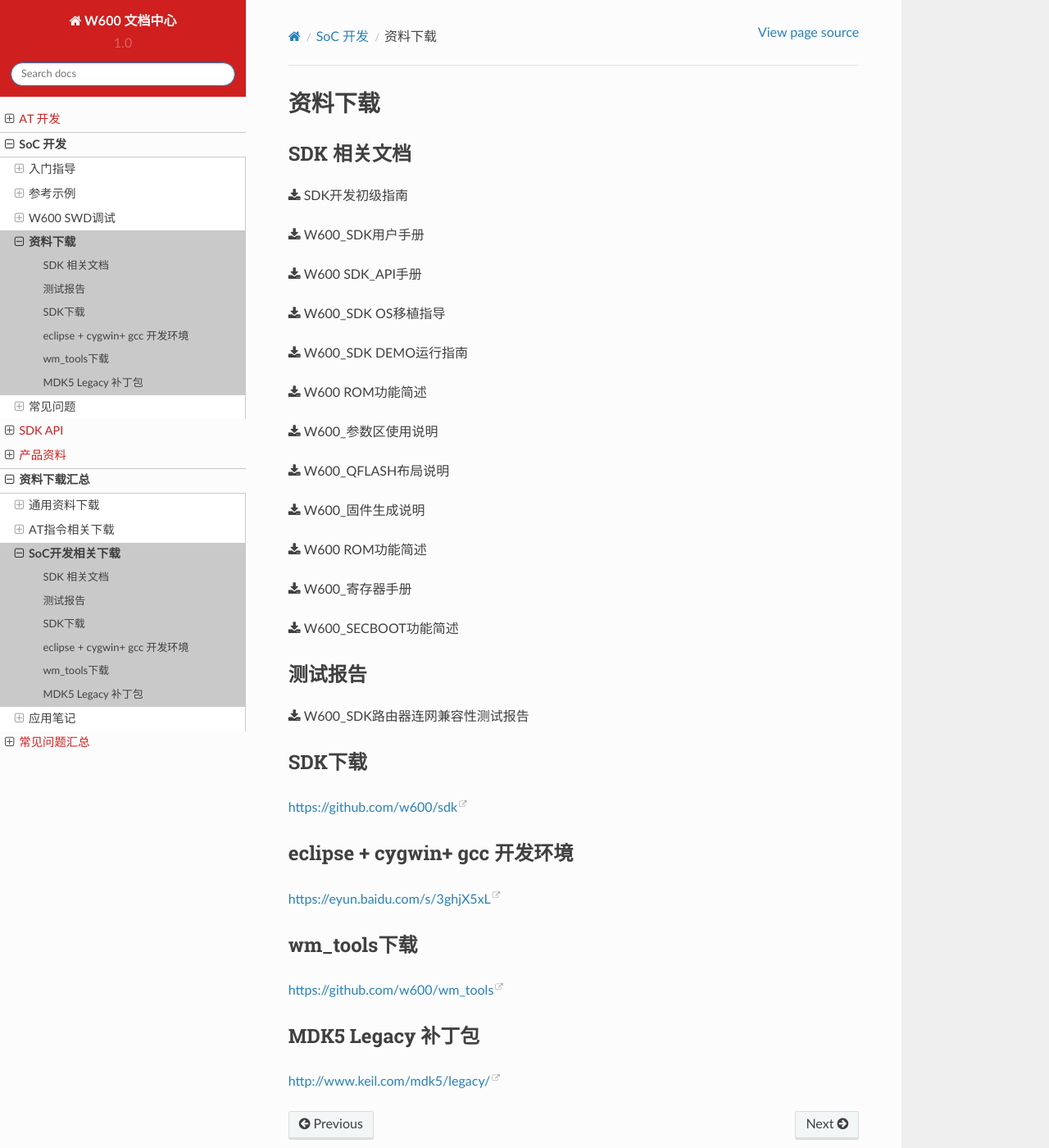
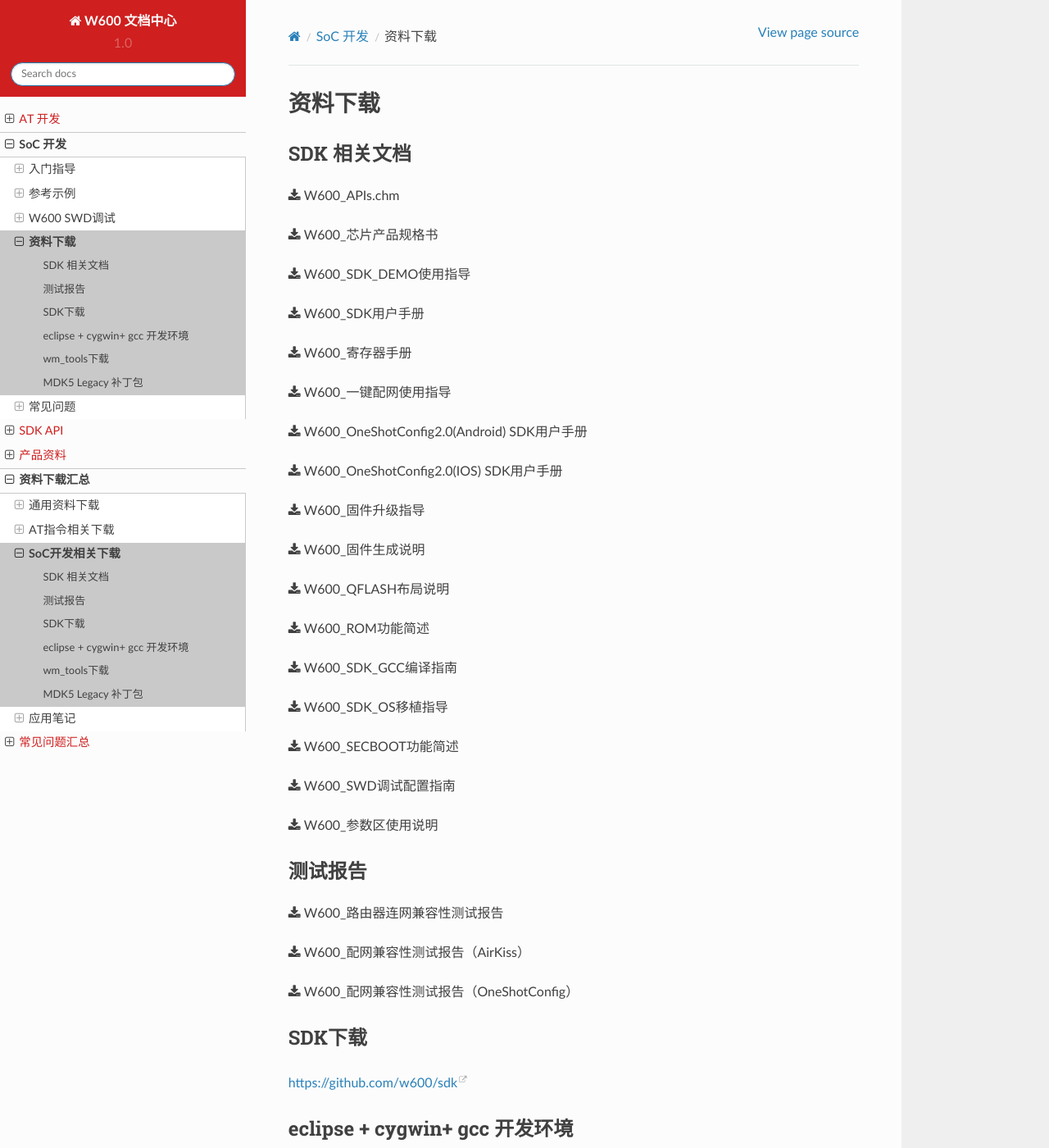
Before and after one commit to szqt/docs, a Sphinx documentation site: the page built from source/soc/download.rst, in a window 1280 px wide and 1400 px high. Shown: the whole window at 82% size. Built offline with Sphinx 7.4.7 and the Read the Docs theme 2.0.0, drawn with Linux system fonts in a browser that asks for light colours; pages that are not in the unit, such as notebooks, are missing from menus.

Commit message:
review soc download

```diff
--- a/source/soc/download.rst
+++ b/source/soc/download.rst
@@ -3,29 +3,39 @@
 
 SDK 相关文档
 ------------------
-:download:`SDK开发初级指南 </upload/sdk/SDK开发初级指南.pdf>`
+:download:`W600_APIs.chm </upload/sdk/W600_APIs.chm>`
+
+:download:`W600_芯片产品规格书 </upload/sdk/W600_芯片产品规格书.pdf>`
+
+:download:`W600_SDK_DEMO使用指导 </upload/sdk/W600_SDK_DEMO使用指导.pdf>`
 
 :download:`W600_SDK用户手册 </upload/sdk/W600_SDK用户手册.pdf>`
 
-:download:`W600 SDK_API手册 </upload/sdk/W600_APIs.zip>`
+:download:`W600_寄存器手册 </upload/sdk/W600_寄存器手册.pdf>`
 
-:download:`W600_SDK OS移植指导 </upload/sdk/W600_SDK OS移植指导.pdf>`
+:download:`W600_一键配网使用指导 </upload/sdk/W600_一键配网使用指导.pdf>`
 
-:download:`W600_SDK DEMO运行指南 </upload/sdk/W600_SDK DEMO运行指南.pdf>`
+:download:`W600_OneShotConfig2.0(Android) SDK用户手册 </upload/sdk/W600_OneShotConfig2.0(Android) SDK用户手册.pdf>`
 
-:download:`W600 ROM功能简述 </upload/sdk/W600 ROM功能简述.pdf>`
+:download:`W600_OneShotConfig2.0(IOS) SDK用户手册 </upload/sdk/W600_OneShotConfig2.0(IOS) SDK用户手册.pdf>`
 
-:download:`W600_参数区使用说明 </upload/sdk/W600_参数区使用说明.pdf>`
+:download:`W600_固件升级指导 </upload/sdk/W600_固件升级指导.pdf>`
+
+:download:`W600_固件生成说明 </upload/sdk/W600_固件生成说明.pdf>`
 
 :download:`W600_QFLASH布局说明 </upload/sdk/W600_QFLASH布局说明.pdf>`
 
-:download:`W600_固件生成说明 </upload/sdk/W600_固件生成说明.pdf>`
+:download:`W600_ROM功能简述 </upload/sdk/W600_ROM功能简述.pdf>`
 
-:download:`W600 ROM功能简述 </upload/sdk/W600 ROM功能简述.pdf>`
+:download:`W600_SDK_GCC编译指南 </upload/sdk/W600_SDK_GCC编译指南.pdf>`
 
-:download:`W600_寄存器手册 </upload/sdk/W600_寄存器手册.pdf>`
+:download:`W600_SDK_OS移植指导 </upload/sdk/W600_SDK_OS移植指导.pdf>`
 
 :download:`W600_SECBOOT功能简述 </upload/sdk/W600_SECBOOT功能简述.pdf>`
+
+:download:`W600_SWD调试配置指南 </upload/sdk/W600_SWD调试配置指南.pdf>`
+
+:download:`W600_参数区使用说明 </upload/sdk/W600_参数区使用说明.pdf>`
 
 
 
@@ -33,7 +43,12 @@
 
 测试报告
 ------------------
-:download:`W600_SDK路由器连网兼容性测试报告 </upload/sdk/performance/W600_SDK路由器连网兼容性测试报告.pdf>`
+
+:download:`W600_路由器连网兼容性测试报告 </upload/sdk/performance/W600_路由器连网兼容性测试报告.pdf>`
+
+:download:`W600_配网兼容性测试报告（AirKiss） </upload/sdk/performance/W600_配网兼容性测试报告（AirKiss）.pdf>`
+
+:download:`W600_配网兼容性测试报告（OneShotConfig） </upload/sdk/performance/W600_配网兼容性测试报告（OneShotConfig）.pdf>`
 
 SDK下载
 ------------------
```
